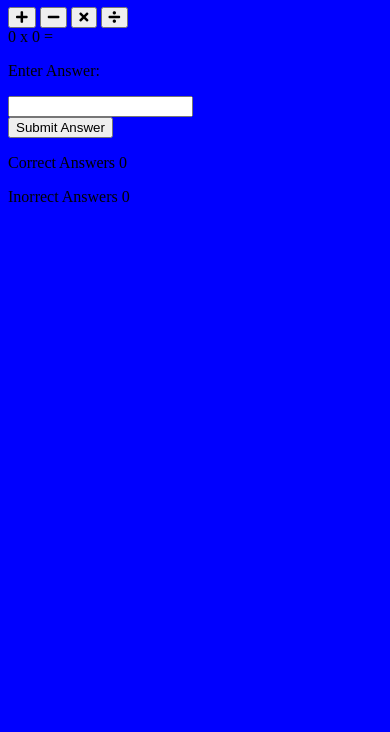
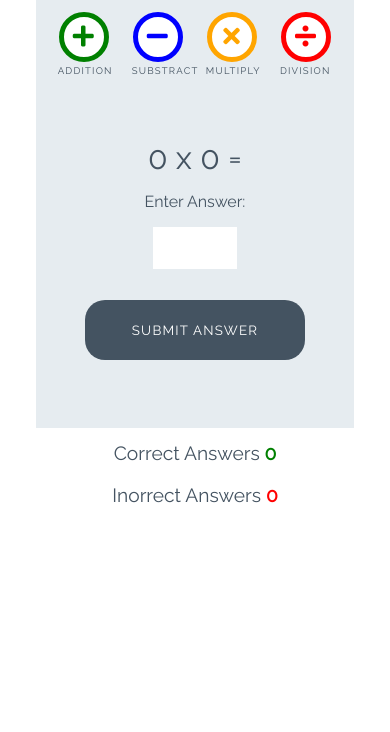
Before and after one commit to CodInst/love-math, a plain HTML site: page index.html in a window 390 px wide. Shown: the part 112-844 px from the top of the page. Drawn offline with Linux system fonts and the light colour scheme.

Commit message:
add style structure

```diff
--- a/assets/css/style.css
+++ b/assets/css/style.css
@@ -1,3 +1,252 @@
+/* --------- Global style */
+
 body {
-    background-color: blue;
+    background-color: white;
+    font-family: "Raleway", sans-serif;
+    color: #445361;
+    text-align: center;
 }
+
+/* --------- Heading */
+
+.heading {
+    text-align: center;
+    font-size: 2.5rem;
+}
+
+.logo {
+    height: 40px;
+    padding-right: 5px;
+}
+
+/* --------- Game layout */
+
+.game-area {
+    background-color: #E6ECF0;
+    box-sizing: border-box;
+    width: 85%;
+    height: 65vh;
+    max-height: 450px;
+    max-width: 830px;
+    margin-left: auto;
+    margin-right: auto;
+    padding: 1%;
+}
+
+.question-area {
+    width: 50%;
+    font-size: 2rem;
+    margin: auto;
+    padding: 50px 0;
+}
+
+.question-area span {
+    padding: 0 15px;
+}
+
+.score-area {
+    margin: 5px auto;
+    width: 60%;
+    font-size: 1.2rem;
+}
+
+.controls-area {
+    width: 85%;
+    margin: 30px auto;
+}
+
+#score {
+    color: green;
+    font-weight: bold;
+}
+
+#incorrect {
+    color: red;
+    font-weight: bold;
+}
+
+.answer-message {
+    display: none;
+    font-size: 1rem;
+}
+
+#answer-box {
+    border: none;
+    color: #445361;
+    display: inline-block;
+    height: 40px;
+    width: 80px;
+    font-size: 1.2rem;
+}
+
+.scores {
+    display: inline-block;
+    padding: 25px;
+}
+
+/* --------- Buttons */
+
+.btn {
+    width: 220px;
+    height: 60px;
+    font-family: "Raleway", sans-serif;
+    text-transform: uppercase;
+    letter-spacing: 1.2px;
+    color: white;
+}
+
+.btn:focus {
+    outline: none;
+}
+
+.btn--big {
+    padding-top: 10px;
+    border-radius: 50%;
+    background-color: white;
+    border: 10px solid;
+    width: 100px;
+    height: 100px;
+    font-size: 3.2rem;
+    margin: 0 30px;
+    transition: all 0.5s;
+}
+
+.btn--big::after{
+    content: attr(data-type);
+    font-size: 1rem;
+    color: #445361;
+    position: relative;
+    left: -0.5em;
+}
+
+.btn--blue {
+    border-color: blue;
+    color: blue;
+}
+
+.btn--blue:active,
+.btn--blue:hover {
+    background-color: darkblue;
+    color: white;
+}
+
+.btn--orange {
+    border-color: orange;
+    color: orange;
+}
+
+.btn--orange:active,
+.btn--orange:hover {
+    background-color: darkorange;
+    color: white;
+}
+
+.btn--red {
+    border-color: red;
+    color: red;
+}
+
+.btn--red:active,
+.btn--red:hover {
+    background-color: darkred;
+    color: white;
+}
+
+.btn--green {
+    border-color: green;
+    color: green;
+}
+
+.btn--green:active,
+.btn--green:hover {
+    background-color: darkgreen;
+    color: white;
+}
+
+.btn--gray {
+    margin-top: 25px;
+    background-color: #445361;
+    border: 1px transparent;
+    border-radius: 20px;
+}
+
+.btn--gray:active,
+.btn--gray:hover {
+    background-color: #0d1013;
+}
+
+/* --------- Media queries */
+
+@media (max-width: 414px) {
+    .controls-area {
+        width: 100%;
+    }
+
+    .btn--big {
+        margin: 0 10px;
+        padding: 5px;
+        border: 5px solid;
+        width: 50px;
+        height: 50px;
+        font-size: 1.5rem;
+    }
+
+    .btn--big::after {
+        font-size: 0.6rem;
+        left: -0.7rem;
+    }
+
+    .question-area {
+        padding: 10% 0;
+        width: 100%;
+    }
+
+    .question-area span {
+        padding: 0;
+    }
+
+    .answer-message {
+        display: block;
+    }
+
+    #answer-box {
+        display: block;
+        margin: 0 auto;
+    }
+    .btn--gray {
+        margin-top: 0;
+    }
+
+    .score-area {
+        width: 100%;
+    }
+
+    .scores {
+        margin: 0.5em auto;
+        display: block;
+        padding: 5px;
+    }
+
+    .heading {
+        font-size: 2rem;
+    }
+}
+
+@media (max-width: 320px) {
+    .game-area {
+        height: 70vh;
+    }
+
+    .controls-area {
+        width: 75%;
+        margin: 10px auto;
+    }
+
+    .btn--big {
+        margin: 10px 10px;
+    }
+    .question-area {
+        padding: 10px 0;
+    }
+
+}
--- a/index.html
+++ b/index.html
@@ -29,16 +29,16 @@
 
     <div class="game-area">
       <div class="controls-area">
-        <button class="btn btn--big btn--green">
+        <button data-type="addition" class="btn btn--big btn--green">
           <i class="fas fa-plus"></i>
         </button>
-        <button class="btn btn--big btn--blue">
+        <button data-type="substract" class="btn btn--big btn--blue">
           <i class="fas fa-minus"></i>
         </button>
-        <button class="btn btn--big btn--orange">
+        <button data-type="multiply" class="btn btn--big btn--orange">
           <i class="fas fa-times"></i>
         </button>
-        <button class="btn btn--big btn--red">
+        <button data-type="division" class="btn btn--big btn--red">
           <i class="fas fa-divide"></i>
         </button>
       </div>
@@ -51,7 +51,7 @@
         <p class="answer-message">Enter Answer:</p>
         <input id="answer-box" type="number">
       </div>
-      <button class="btn btn--gray">Submit Answer</button>
+      <button data-type="submit" class="btn btn--gray">Submit Answer</button>
     </div>
 
     <div class="score-area">
```
